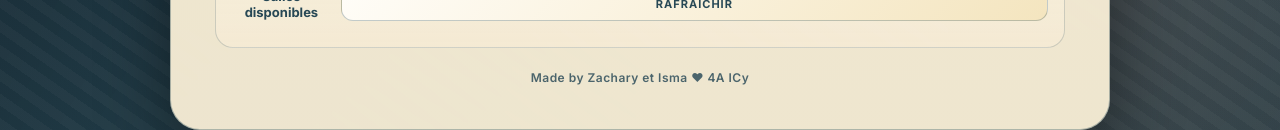
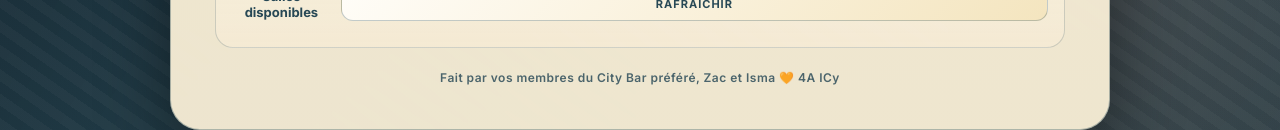
Before and after one commit to ismo009/Coinche, a website: page public/index.html in a window 1280 px wide. Shown: the part 858-988 px from the top of the page. Drawn offline with nearby package versions, Linux system fonts and the light colour scheme; no server answers.

Commit message:
Changement message crédit

```diff
--- a/public/index.html
+++ b/public/index.html
@@ -73,7 +73,7 @@
       </div>
 
       <div id="lobby-error" class="error-msg hidden"></div>
-      <p class="lobby-made-by">Made by Zachary et Isma ❤ 4A ICy</p>
+      <p class="lobby-made-by">Fait par vos membres du City Bar préféré, Zac et Isma 🧡 4A ICy</p>
     </div>
   </div>
 
```
